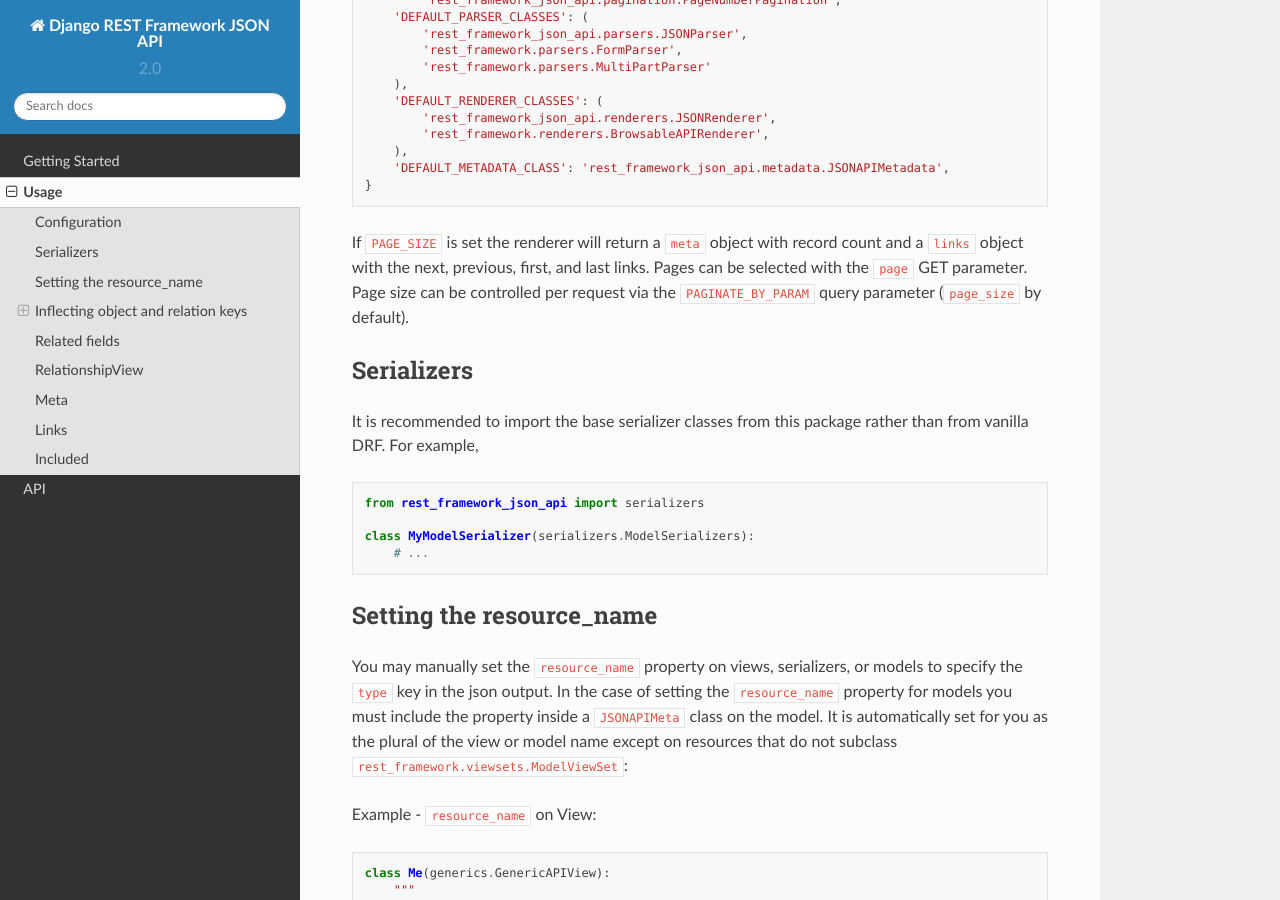
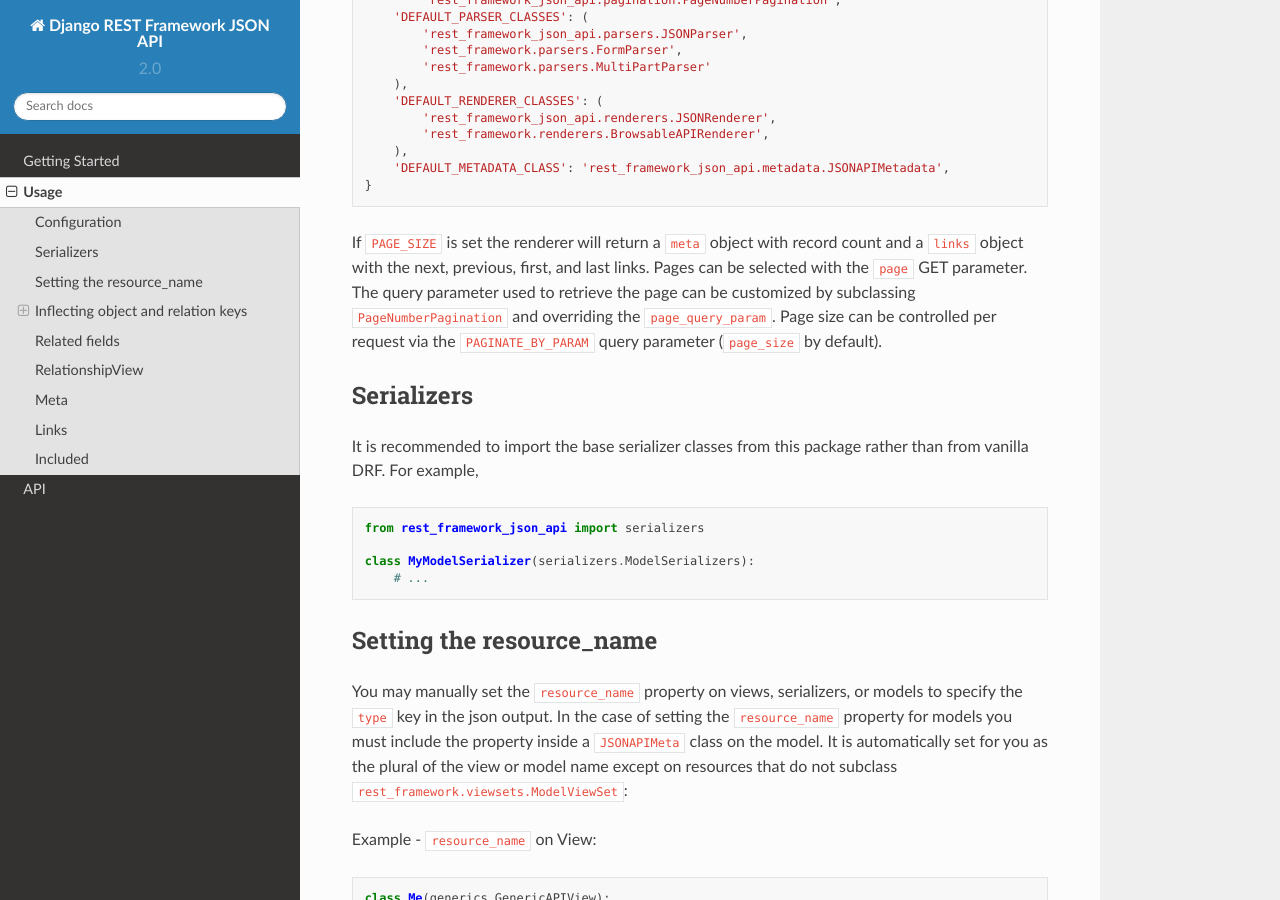
Before and after one commit to django-json-api/django-rest-framework-json-api, a Sphinx documentation site: the page built from docs/usage.md, in a window 1280 px wide and 900 px high, scrolled down 523 px. Built offline with Sphinx 7.4.7 and the Read the Docs theme 2.0.0, drawn with Linux system fonts in a browser that asks for light colours.

Commit message:
Use 'page_query_param' for pagination instead of hard coded page (#312)
* Use 'page_query_param' for pagination instead of hard coded page

*** What
- Use self.page_query_param to determine the query parameter to use for
  pagination
- Set the default page_query_param to 'page'
- Freeze fake-factory version to 0.7.4

*** Why
- Allow the use of different page query parameters to do pagination
- The latest version of fake-factory is now depreciated:
  https://pypi.python.org/pypi/fake-factory/9999.9.9

* Remove unneeded page_query_param default

* Add documentation for default page_query_param

```diff
--- a/docs/usage.md
+++ b/docs/usage.md
@@ -31,8 +31,10 @@
 
 If `PAGE_SIZE` is set the renderer will return a `meta` object with
 record count and a `links` object with the next, previous, first, and last links.
-Pages can be selected with the `page` GET parameter. Page size can be controlled
-per request via the `PAGINATE_BY_PARAM` query parameter (`page_size` by default).
+Pages can be selected with the `page` GET parameter. The query parameter used to
+retrieve the page can be customized by subclassing `PageNumberPagination` and
+overriding the `page_query_param`.  Page size can be controlled per request via
+the `PAGINATE_BY_PARAM` query parameter (`page_size` by default).
 
 ### Serializers
 
```
Also changed, not shown: 1 other file.
